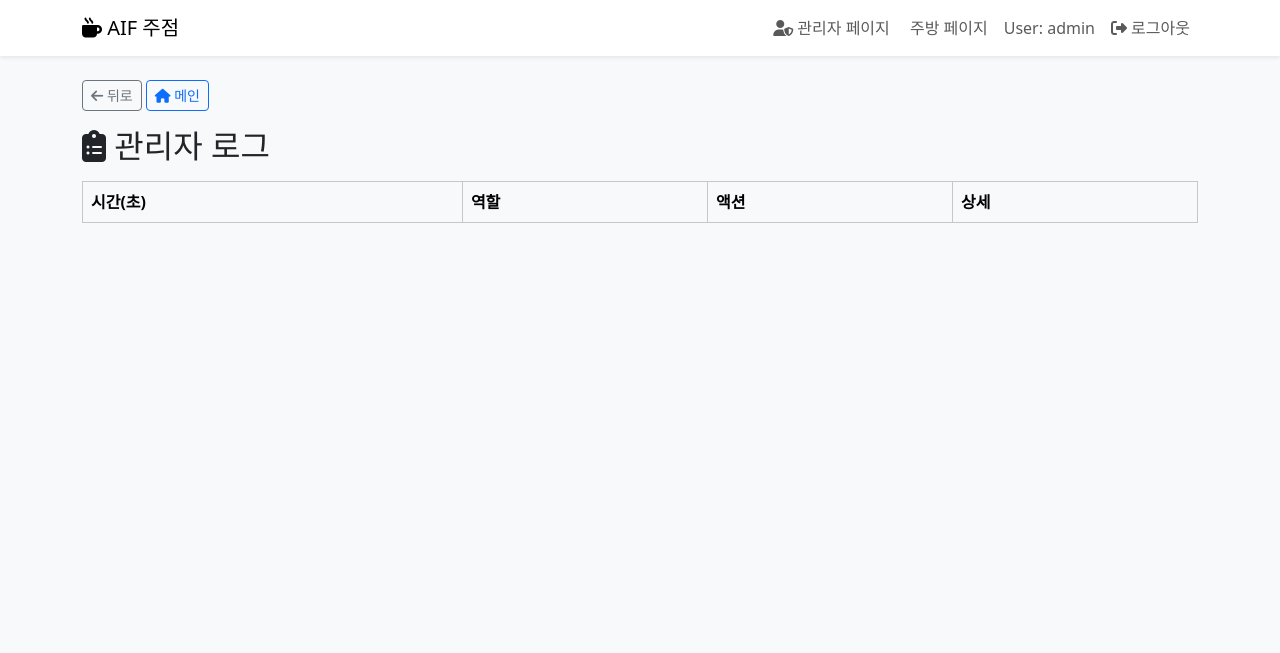
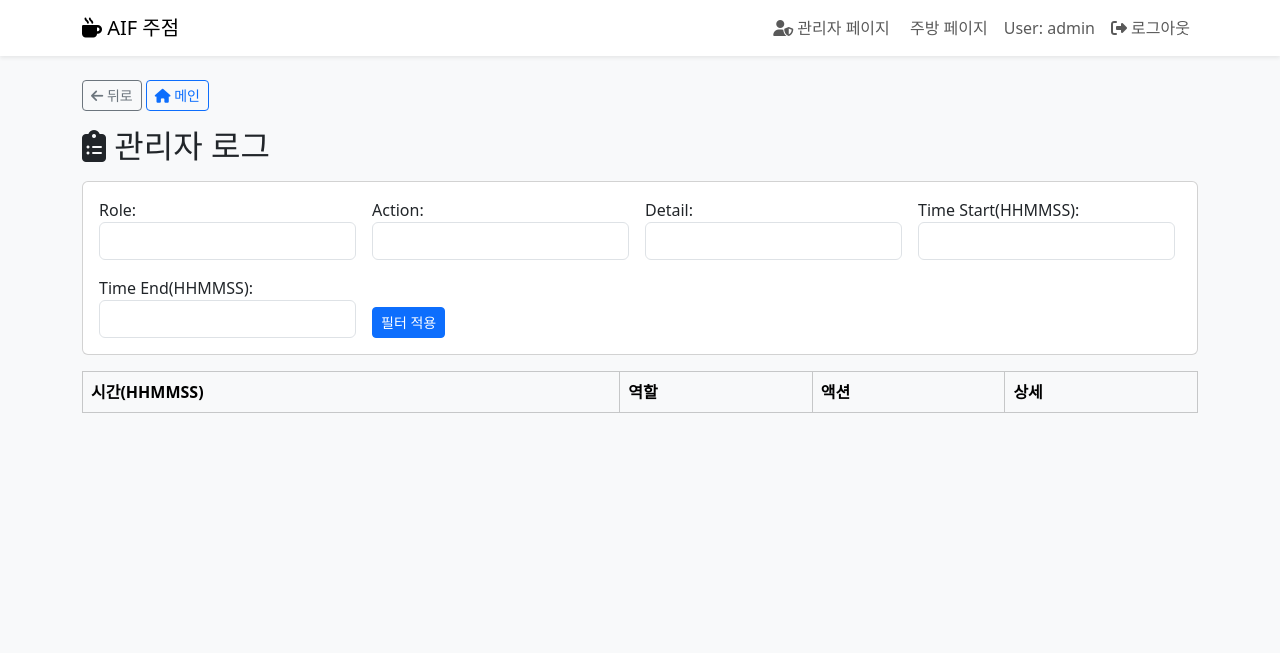
Before and after one commit to bag4355/restaurant-system, a Flask app: page /admin/log in a window 1280 px wide. Shown: the top 653 px of the page. Run offline with Flask 3, Linux system fonts and the light colour scheme; the visitor is signed in with stand-in values (Sample User, id 1); data that the repository does not hold is empty.

Commit message:
Update admin_log.html

```diff
--- a/templates/admin_log.html
+++ b/templates/admin_log.html
@@ -1,9 +1,40 @@
 {% extends "layout.html" %}
 {% block content %}
 <h2 class="mb-3"><i class="fas fa-clipboard-list"></i> 관리자 로그</h2>
+
+<div class="card mb-3">
+  <div class="card-body">
+    <form class="row g-3" method="GET">
+      <div class="col-auto">
+        <label>Role:</label>
+        <input type="text" name="role" value="{{ role_filter }}" class="form-control">
+      </div>
+      <div class="col-auto">
+        <label>Action:</label>
+        <input type="text" name="action" value="{{ action_filter }}" class="form-control">
+      </div>
+      <div class="col-auto">
+        <label>Detail:</label>
+        <input type="text" name="detail" value="{{ detail_filter }}" class="form-control">
+      </div>
+      <div class="col-auto">
+        <label>Time Start(HHMMSS):</label>
+        <input type="text" name="time_start" value="{{ time_start }}" class="form-control">
+      </div>
+      <div class="col-auto">
+        <label>Time End(HHMMSS):</label>
+        <input type="text" name="time_end" value="{{ time_end }}" class="form-control">
+      </div>
+      <div class="col-auto align-self-end">
+        <button class="btn btn-primary btn-sm">필터 적용</button>
+      </div>
+    </form>
+  </div>
+</div>
+
 <table id="logs-table" class="table table-bordered table-hover">
   <thead class="table-light">
-    <tr><th>시간(초)</th><th>역할</th><th>액션</th><th>상세</th></tr>
+    <tr><th>시간(HHMMSS)</th><th>역할</th><th>액션</th><th>상세</th></tr>
   </thead>
   <tbody>
     {% for l in logs %}
```
